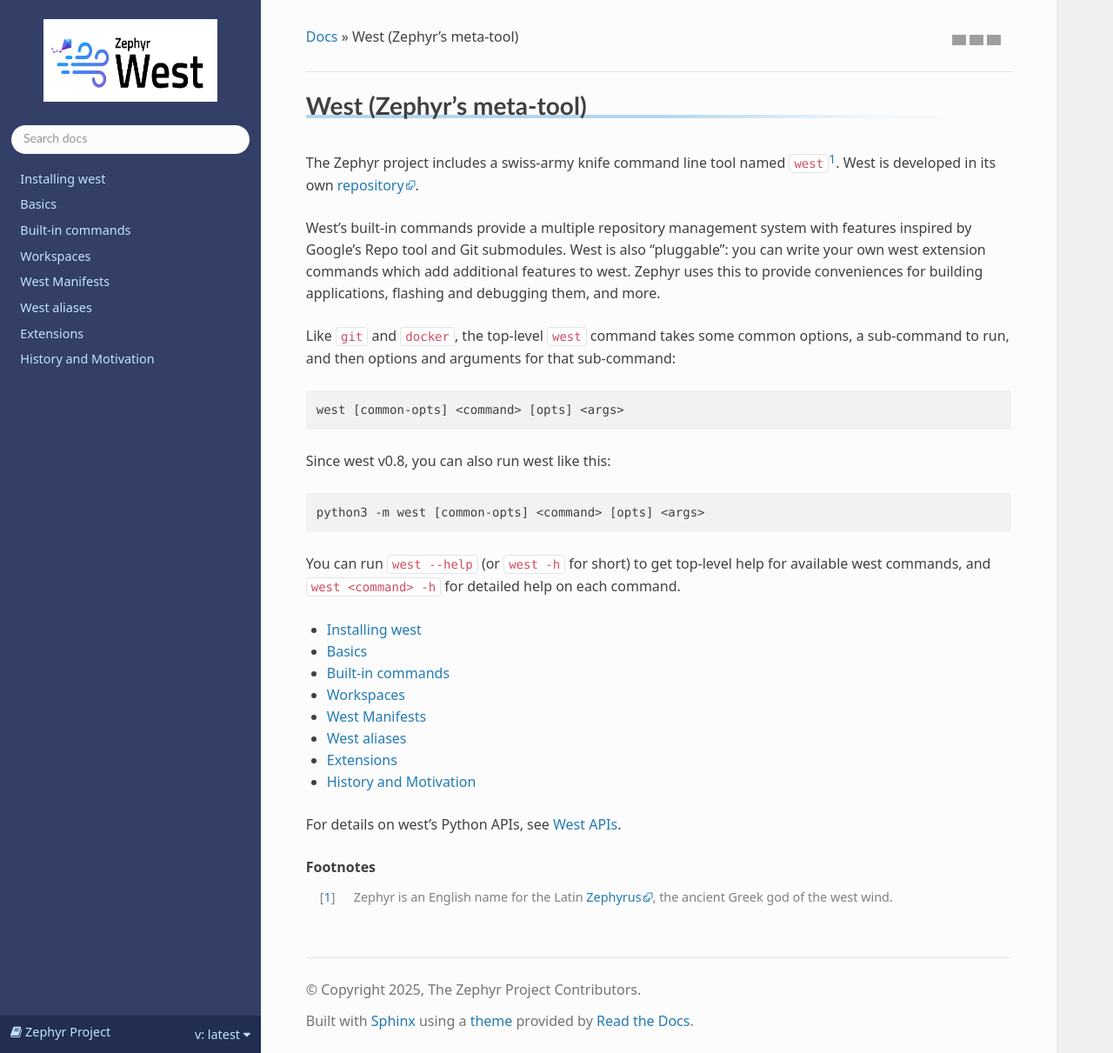
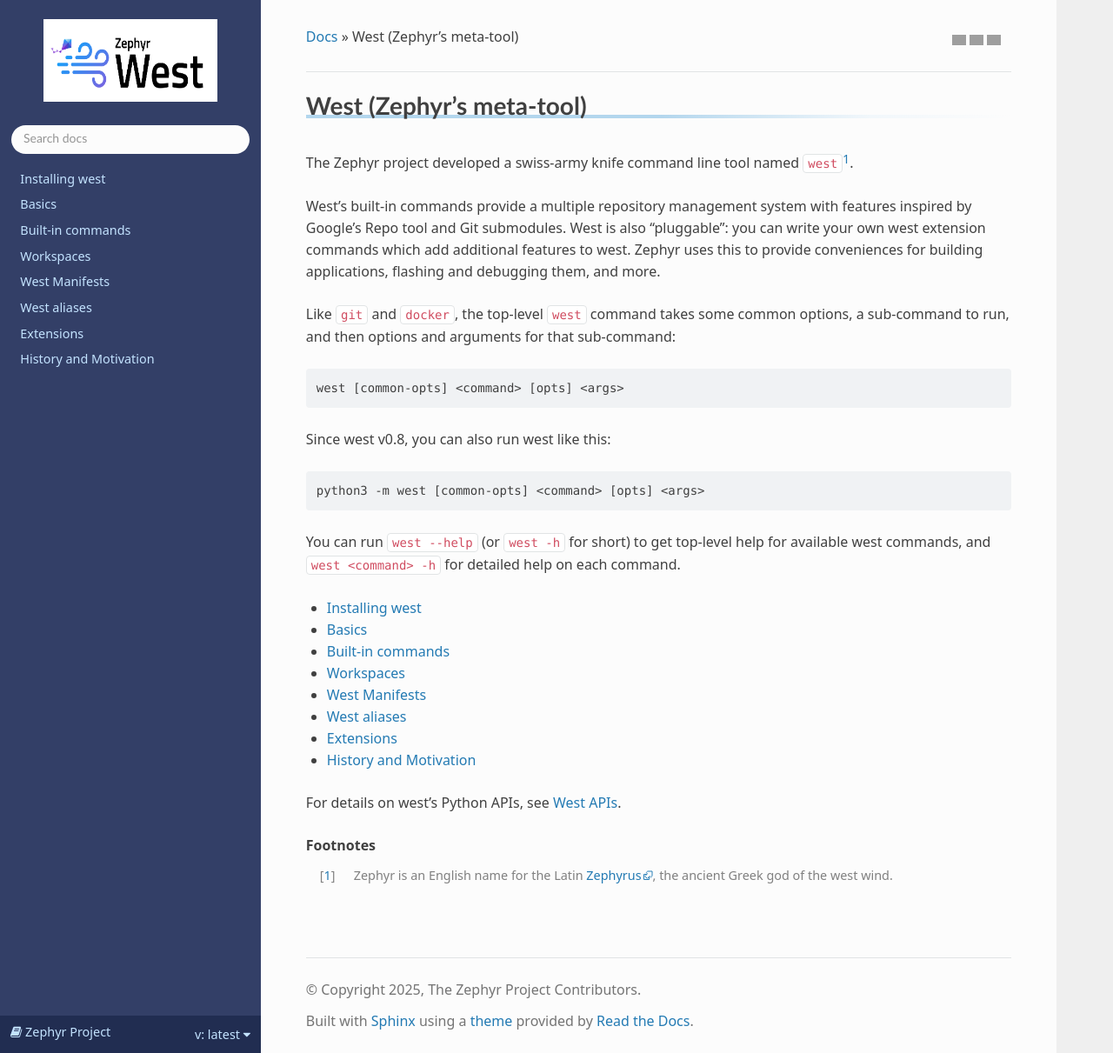
Before and after one commit to zephyrproject-rtos/west, a Sphinx documentation site: the page built from doc/index.rst, in a window 1280 px wide and 1211 px high. Shown: the whole window at 87% size. Built offline with Sphinx 7.4.7 and the Read the Docs theme 3.1.0, drawn with Linux system fonts in a browser that asks for light colours; pages that are not in the unit, such as notebooks, are missing from menus.

Commit message:
doc: West specific modifications
Update documentation content for West.

Signed-off-by: Pieter De Gendt <pieter.degendt@basalte.be>

```diff
--- a/doc/index.rst
+++ b/doc/index.rst
@@ -3,8 +3,8 @@
 West (Zephyr's meta-tool)
 #########################
 
-The Zephyr project includes a swiss-army knife command line tool named
-``west``\ [#west-name]_. West is developed in its own `repository`_.
+The Zephyr project developed a swiss-army knife command line tool named
+``west``\ [#west-name]_.
 
 West's built-in commands provide a multiple repository management system with
 features inspired by Google's Repo tool and Git submodules. West is also
--- a/doc/why.rst
+++ b/doc/why.rst
@@ -117,4 +117,7 @@
   interoperability with third party tools, and means Zephyr developers
   can always find out what is happening "under the hood" when using west.
 
-See :github:`Zephyr issue #6205 <6205>` and for more details and discussion.
+See `Zephyr issue #6205`_ and for more details and discussion.
+
+.. _Zephyr issue #6205:
+   https://github.com/zephyrproject-rtos/zephyr/issues/6205
```
